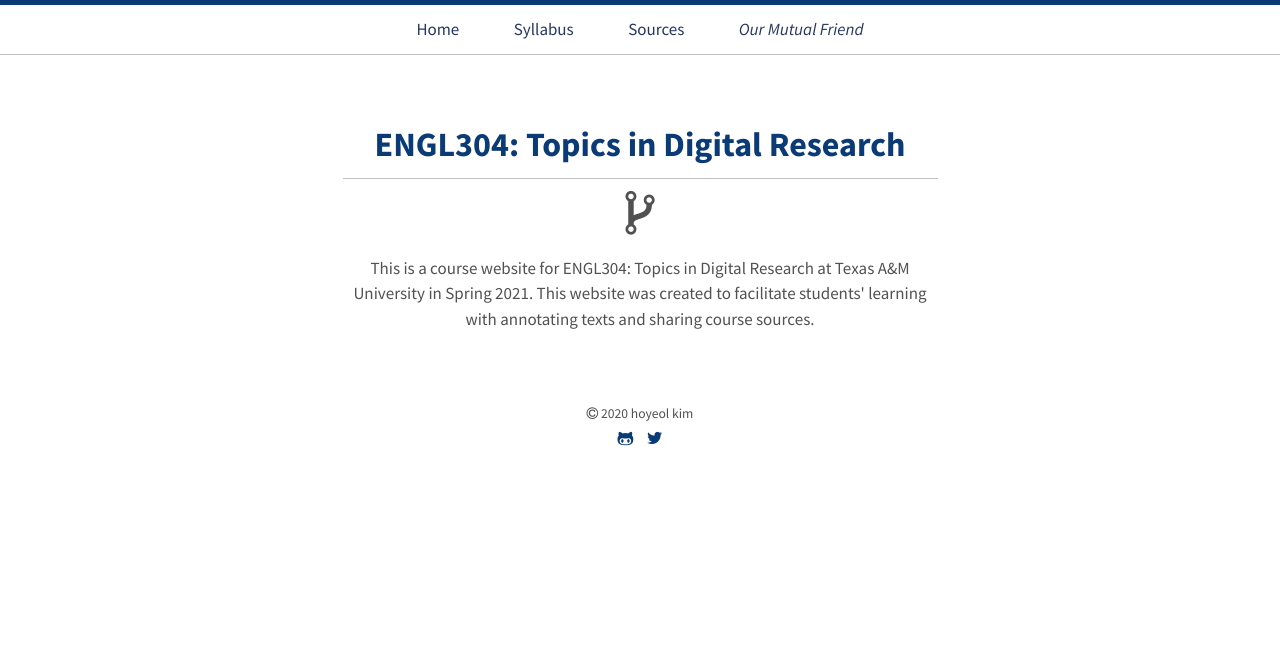
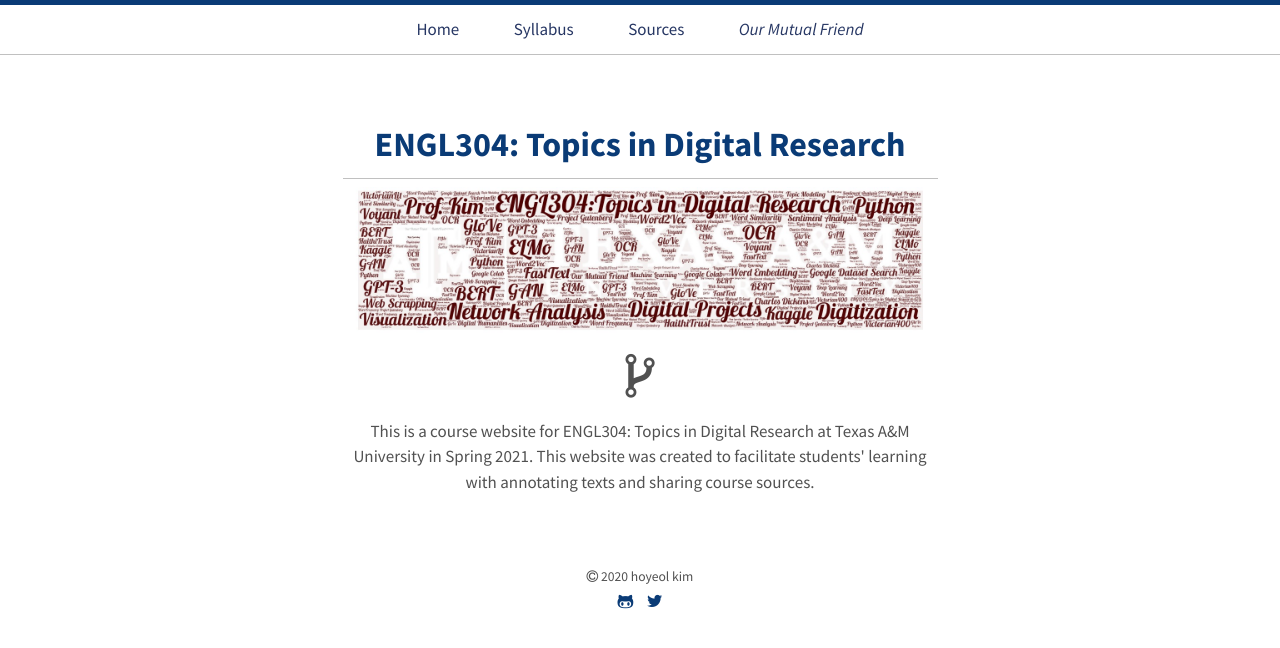
Before and after one commit to elibooklover/ENGL304-Spring2021, a Jekyll site: the page built from index.html, in a window 1280 px wide. Shown: the top 648 px of the page. Built offline with Jekyll 4.4.1, drawn with Linux system fonts in a browser that asks for light colours.

Commit message:
Logo Updates

```diff
--- a/index.html
+++ b/index.html
@@ -7,7 +7,7 @@ title: Home
   <header>
     <h1 class="landing-title">ENGL304: Topics in Digital Research</h1>
   </header>
-
+  <img src="logo.jpeg" style="width:100%;">
   <div class="text-center">
     <p>
       <i class="fa fa-code-fork fa-3x"></i>
```
Also changed, not shown: logo.jpeg (added), 10 other files.
